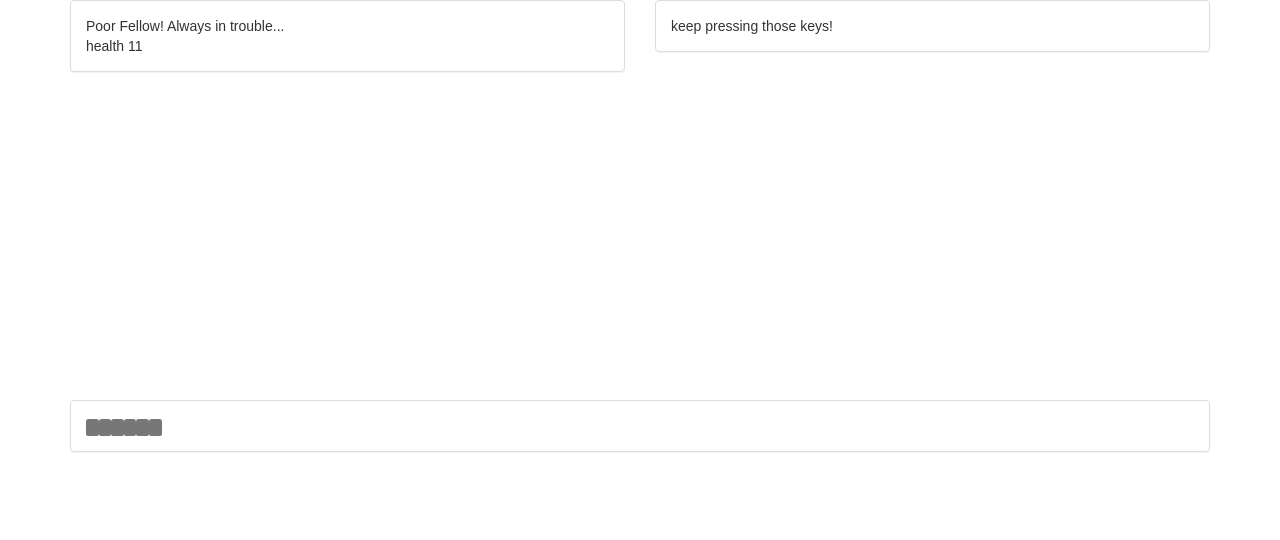
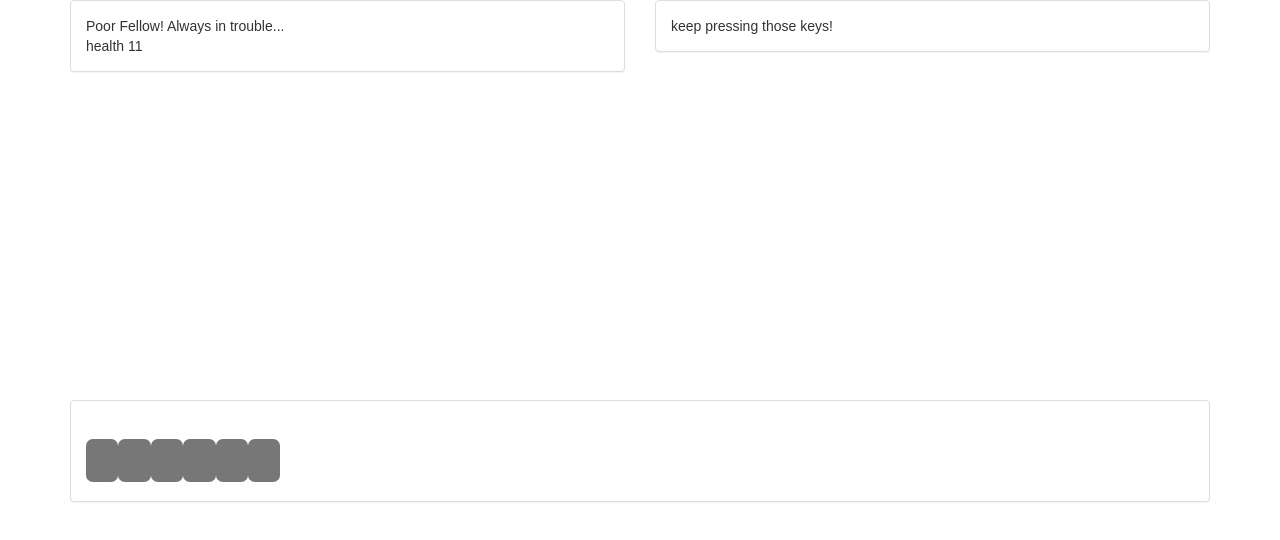
Before and after one commit to tvainio/hirsi, a React (Create React App) app: page / in a window 1280 px wide. Shown: the top 540 px of the page. Built offline with nearby package versions, Linux system fonts and the light colour scheme.

Commit message:
todo update, small style tweak to letters

```diff
--- a/src/components/Letters.jsx
+++ b/src/components/Letters.jsx
@@ -7,11 +7,18 @@ function Letters(props) {
     <div>
       <Panel>
         <Panel.Body>
-          {props.word.split('').map((letter, i) => (
-            props.usedLetters.includes(letter)?
-            <Label key={i}>{letter}</Label> :
-            <Label key={i}> </Label>
-          ))}
+          <h1>
+            {props.word
+              .split("")
+              .map(
+                (letter, i) =>
+                  props.usedLetters.includes(letter) ? (
+                    <Label key={i}>{letter}</Label>
+                  ) : (
+                    <Label key={i}> </Label>
+                  )
+              )}
+          </h1>
         </Panel.Body>
       </Panel>
     </div>
```
Also changed, not shown: 1 other file (tests, documents, lock files or other folders).
